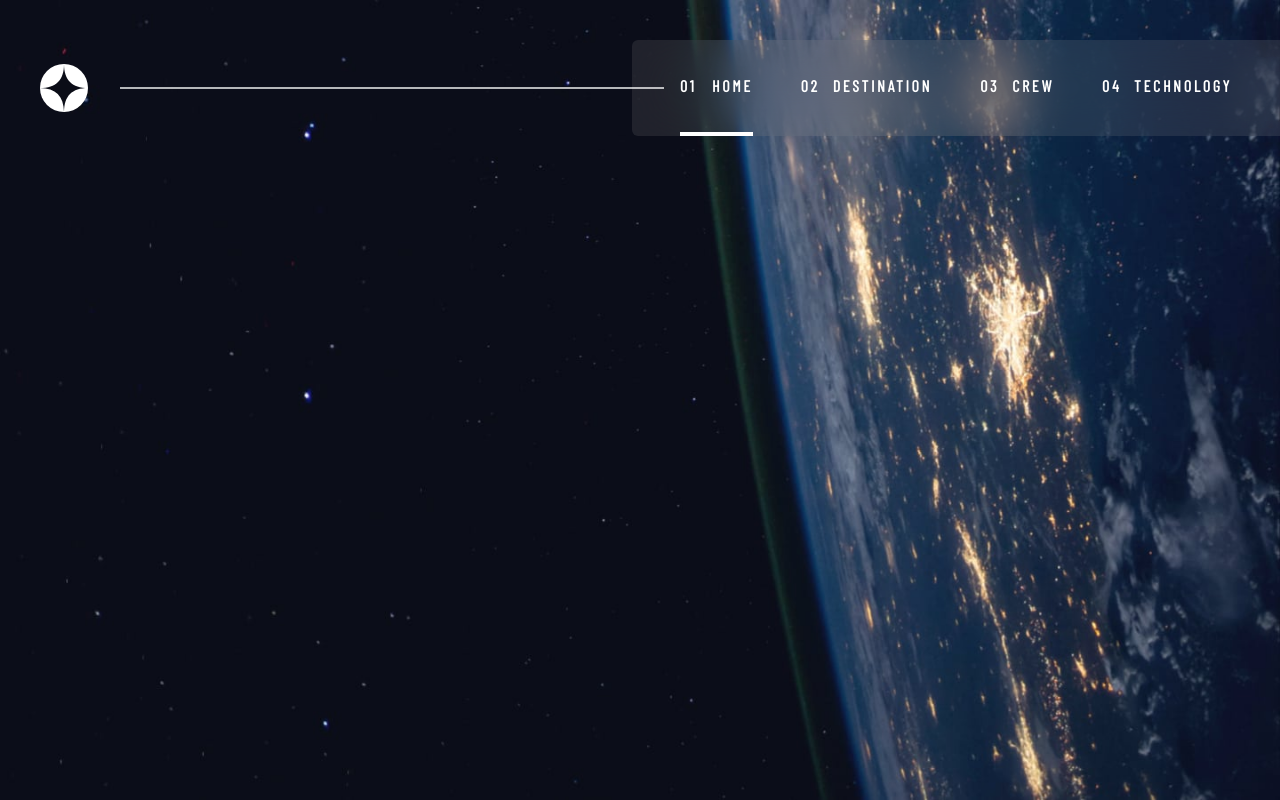
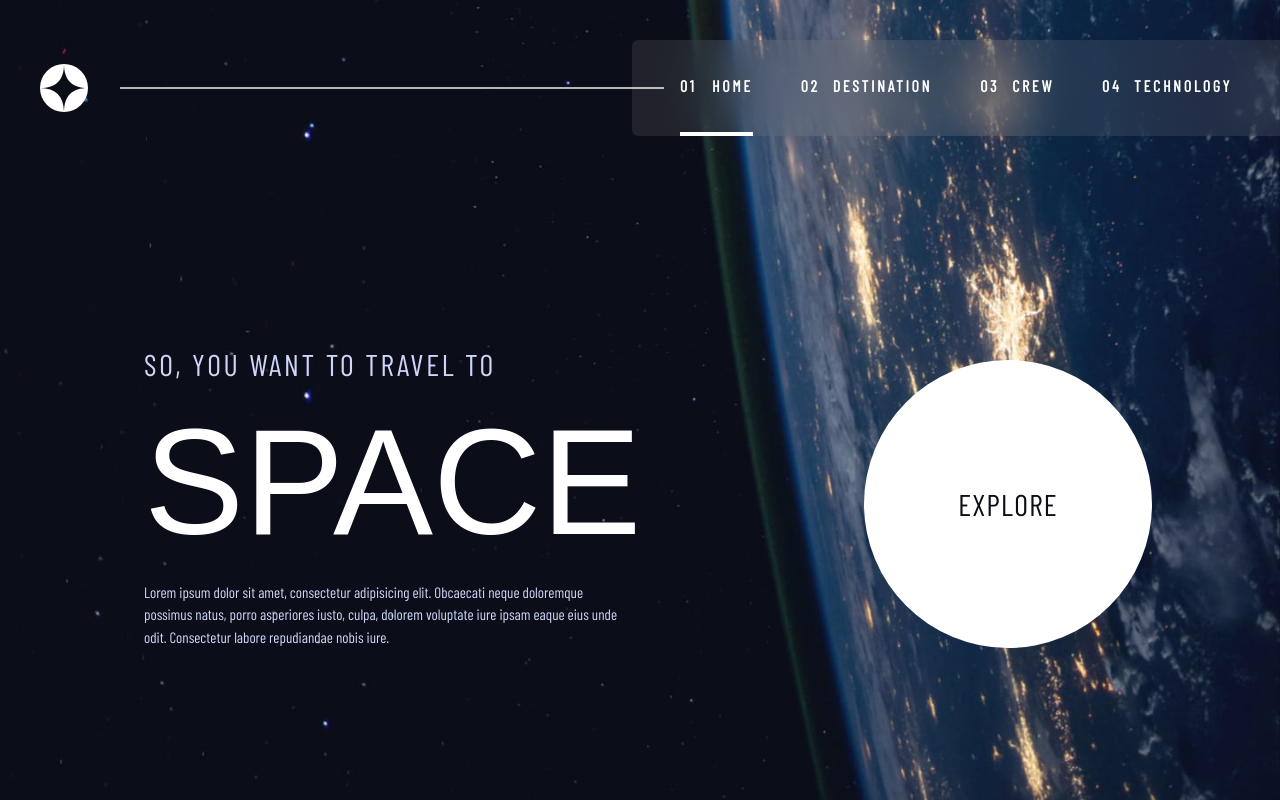
Before and after one commit to freetimezp/js-travel-11-space, a Next.js app: page / in a window 1280 px wide. Built offline with nearby package versions, Linux system fonts and the light colour scheme; a web font is replaced by a local one.

Commit message:
04. js-travel-11-space. Home page Component.

```diff
--- a/src/app/page.tsx
+++ b/src/app/page.tsx
@@ -1,4 +1,7 @@
 "use client";
+import { motion } from "framer-motion";
+import { SLIDE_LEFT } from "@/lib/data";
+
 import Background from "@/components/Background";
 import MotionDiv from "@/components/MotionDiv";
 
@@ -14,6 +17,45 @@ export default function Home() {
         tablet={tablet.src}
         desktop={desktop.src}
       />
+
+      <main className="relative z-10 min-h-[80vh] flex flex-col justify-evenly
+        items-center lg:flex-row lg:items-end lg:justify-between lg:p-32">
+        <motion.div
+          variants={SLIDE_LEFT}
+          className="font-primary text-secondary text-center px-4 md:max-w-lg
+            md:mx-auto lg:mx-0 lg:text-left"
+        >
+          <span className="nav-text text-lg uppercase lg:-translate-x-8 lg:text-3xl">
+            SO, YOU WANT TO TRAVEL TO
+          </span>
+          <h1 className="text-white my-6 uppercase font-secondary">
+            Space
+          </h1>
+          <p>
+            Lorem ipsum dolor sit amet, consectetur adipisicing elit.
+            Obcaecati neque doloremque possimus natus, porro asperiores
+            iusto, culpa, dolorem voluptate iure ipsam eaque eius unde
+            odit. Consectetur labore repudiandae nobis iure.
+          </p>
+        </motion.div>
+
+        <motion.div className="bg-white w-48 h-48 rounded-full flex
+          items-center justify-center font-primary tracking-[1.25px]
+          uppercase relative group md:w-60 md:h-60 lg:w-72 lg:h-72">
+          <div className="absolute top-1/2 left-1/2 -translate-x-1/2
+            -translate-y-1/2 w-[150%] h-[150%] bg-white/10 rounded-full
+            scale-50 group-hover:scale-100
+            transition-all duration-700 ease-in-out cursor-pointer " />
+          <div className="absolute top-1/2 left-1/2 -translate-x-1/2
+            -translate-y-1/2 w-[50%] h-[50%] bg-black/80 rounded-full
+            scale-0 group-hover:scale-100
+            transition-all duration-700 ease-in-out cursor-pointer " />
+          <span className="relative z-10 text-primary text-lg md:text-3xl
+            group-hover:text-white/90">
+            Explore
+          </span>
+        </motion.div>
+      </main>
     </MotionDiv>
   )
 }
```
